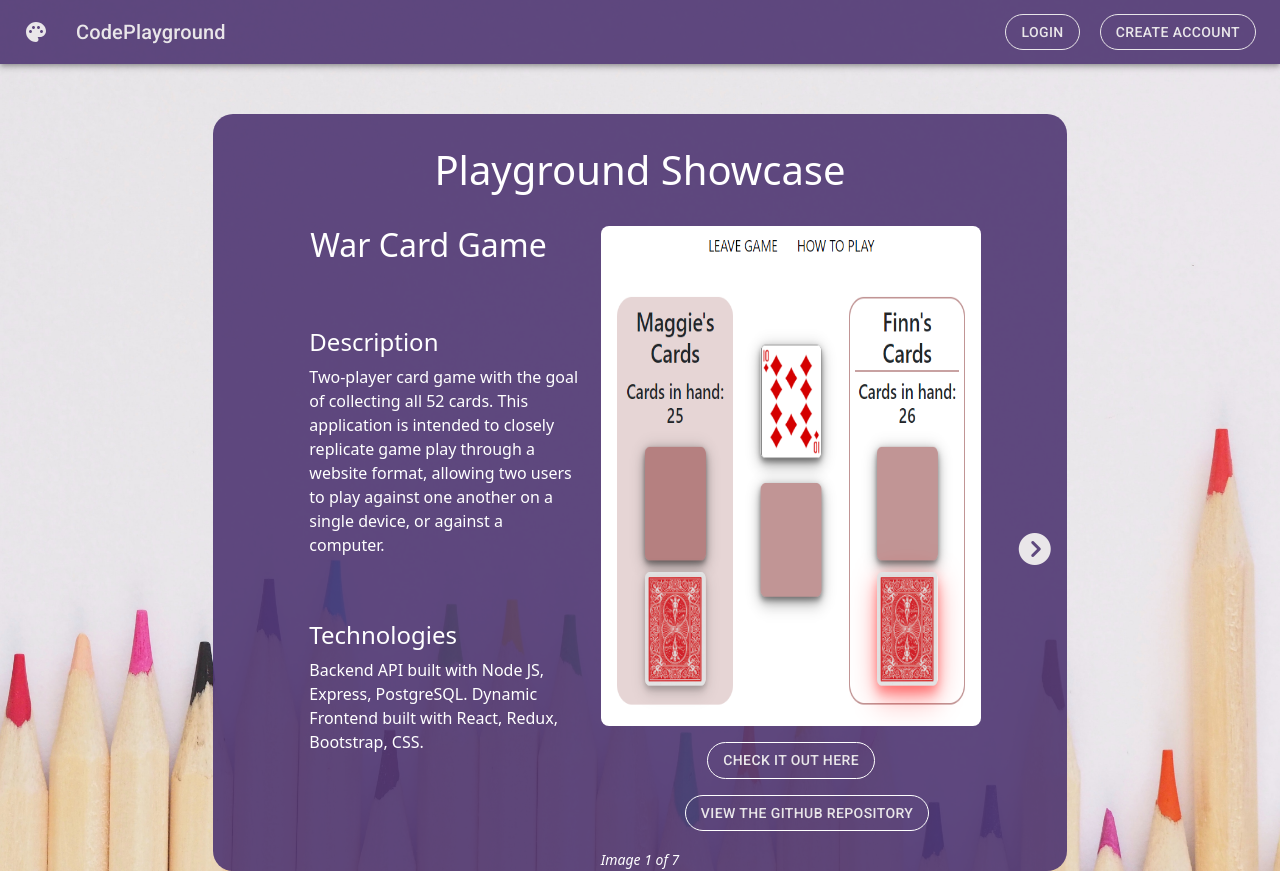
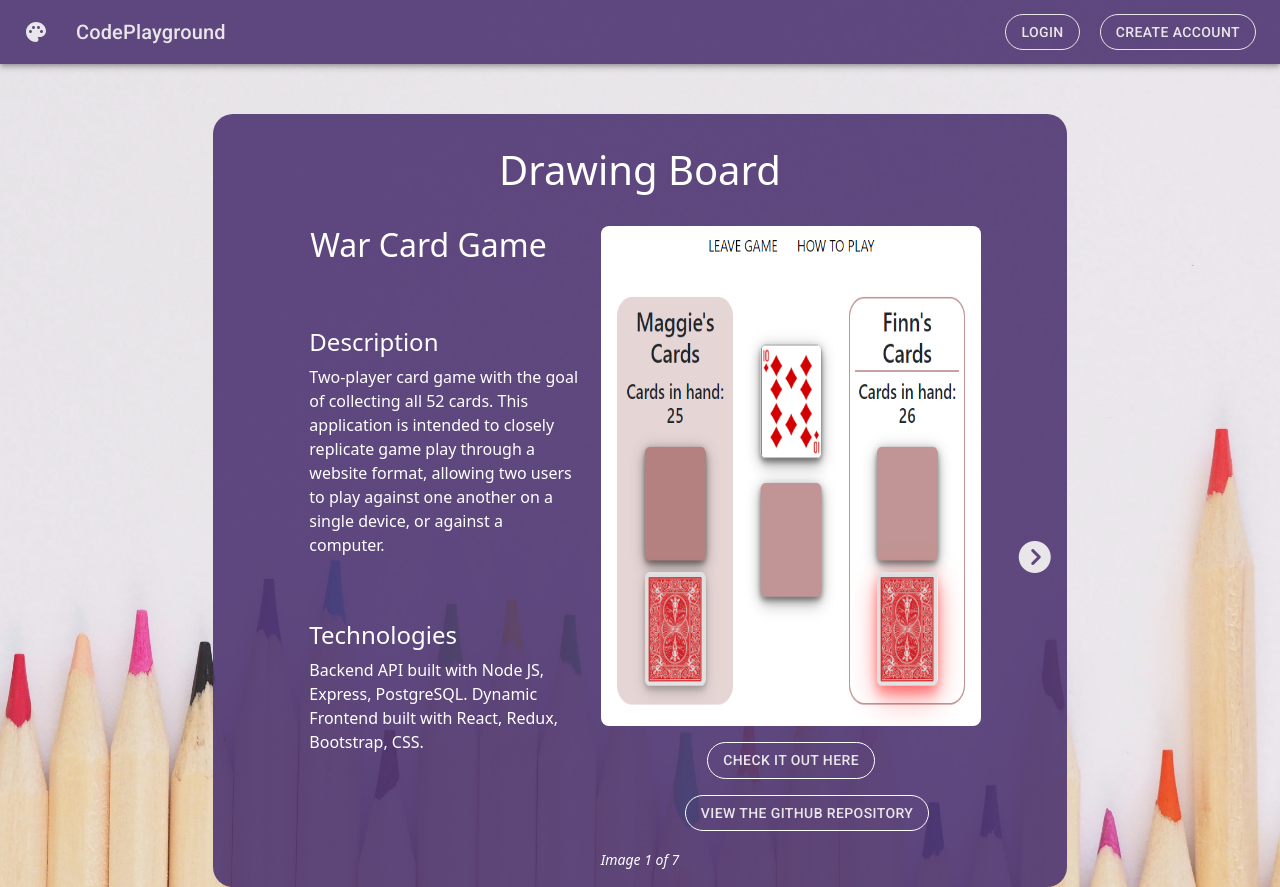
Before and after one commit to DLMedeiro/code-playground, a React (Create React App) app: page / in a window 1280 px wide. Built offline with nearby package versions, Linux system fonts and the light colour scheme.

Commit message:
styling updates

```diff
--- a/public/index.html
+++ b/public/index.html
@@ -30,7 +30,7 @@
       work correctly both with client-side routing and a non-root public URL.
       Learn how to configure a non-root public URL by running `npm run build`.
     -->
-    <title>Time Warp Playhouse</title>
+    <title>CodePlayground</title>
   </head>
   <body>
     <noscript>You need to enable JavaScript to run this app.</noscript>
--- a/src/App.js
+++ b/src/App.js
@@ -2,7 +2,7 @@ import "bootstrap/dist/css/bootstrap.min.css";
 import "./Styles/App.css";
 // import "./Styles/index.css";
 // import "./Styles/Navbar.css";
-// import "./Styles/Toast.css";
+import "./Styles/Toast.css";
 import "./Styles/Utilities.css";
 
 import "@fontsource/roboto/300.css";
--- a/src/Components/CarouselCard.js
+++ b/src/Components/CarouselCard.js
@@ -74,7 +74,7 @@ function CarouselCard(props) {
           </Link>
         </Button>
       </Grid>
-      <Grid item xs={12} style={{ paddingTop: "1rem" }}>
+      <Grid item xs={12} style={{ paddingTop: "1rem", paddingBottom: "1rem" }}>
         <small className="Card-small">
           Image {props.currNum} of {props.totalNum}
         </small>
--- a/src/Components/ImageCarousel.js
+++ b/src/Components/ImageCarousel.js
@@ -126,6 +126,6 @@ ImageCarousel.defaultProps = {
       active: "https://dlmedeiro.github.io/Springboard-ToDoApp/",
     },
   ],
-  title: "Playground Showcase",
+  title: "Drawing Board",
 };
 export default ImageCarousel;
```
